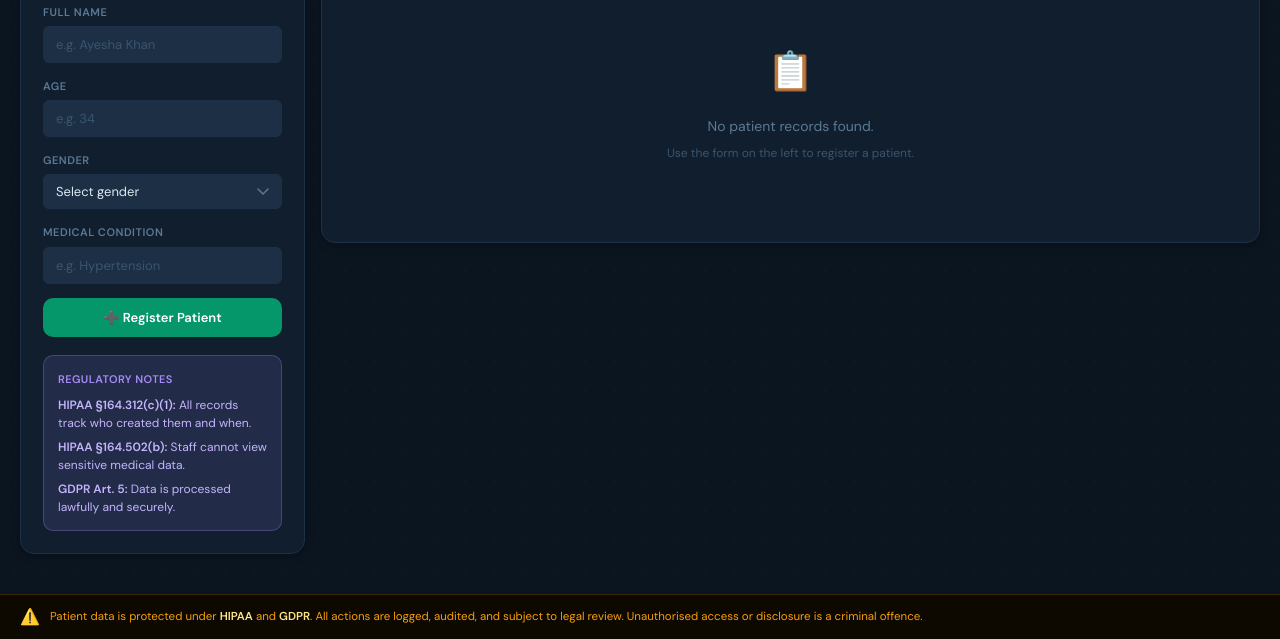
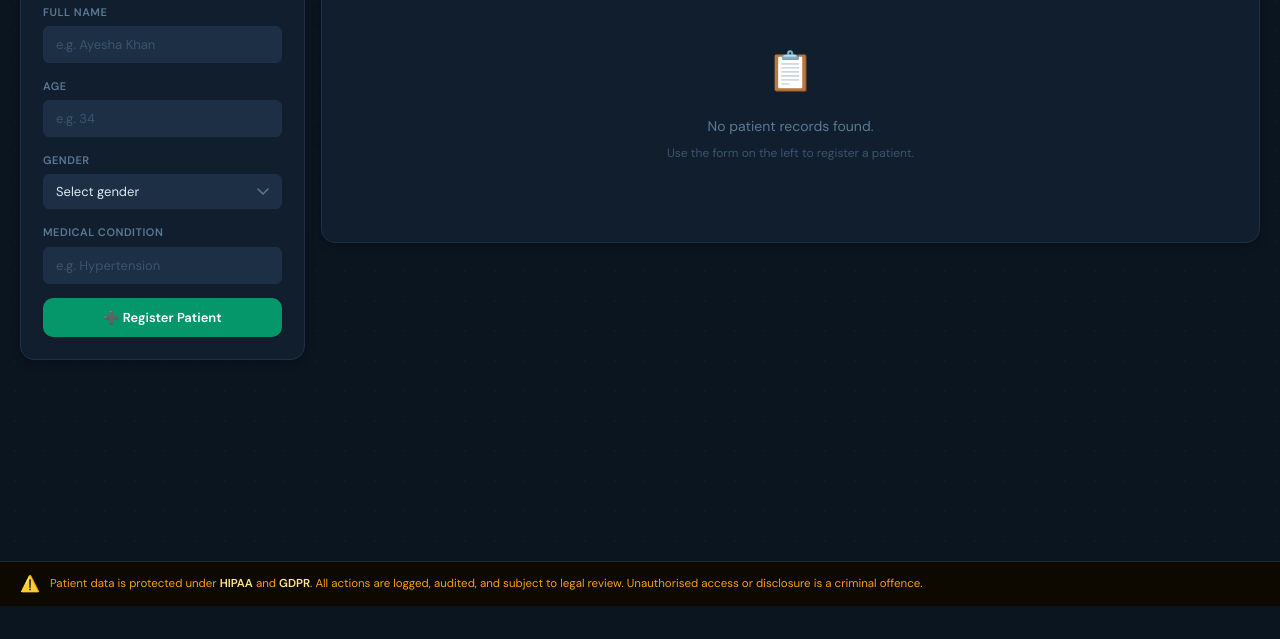
Before and after one commit to Fawad-Ghori/healthsecure_v3, a Flask app: template templates/dashboard.html in a window 1280 px wide. Shown: the part 194-833 px from the top of the page. After the commit the page ends 800 px from the top, so only its background shows below. Run offline with Flask 3, Linux system fonts and the light colour scheme; the template is opened without the code that fills it, so the values that code supplies are empty.

Commit message:
update dashboard

```diff
--- a/templates/dashboard.html
+++ b/templates/dashboard.html
@@ -64,14 +64,14 @@
       </form>
 
       <!-- Regulatory info box inside the panel -->
-      <div class="reg-box">
-        <p class="reg-title">Regulatory Notes</p>
-        <ul class="reg-list">
-          <li><strong>HIPAA §164.312(c)(1):</strong> All records track who created them and when.</li>
-          <li><strong>HIPAA §164.502(b):</strong> Staff cannot view sensitive medical data.</li>
-          <li><strong>GDPR Art. 5:</strong> Data is processed lawfully and securely.</li>
-        </ul>
-      </div>
+<!--      <div class="reg-box">-->
+<!--        <p class="reg-title">Regulatory Notes</p>-->
+<!--        <ul class="reg-list">-->
+<!--          <li><strong>HIPAA §164.312(c)(1):</strong> All records track who created them and when.</li>-->
+<!--          <li><strong>HIPAA §164.502(b):</strong> Staff cannot view sensitive medical data.</li>-->
+<!--          <li><strong>GDPR Art. 5:</strong> Data is processed lawfully and securely.</li>-->
+<!--        </ul>-->
+<!--      </div>-->
     </aside>
 
     <!-- RIGHT: Patient Table ────────────────────────────────────────────── -->
```
